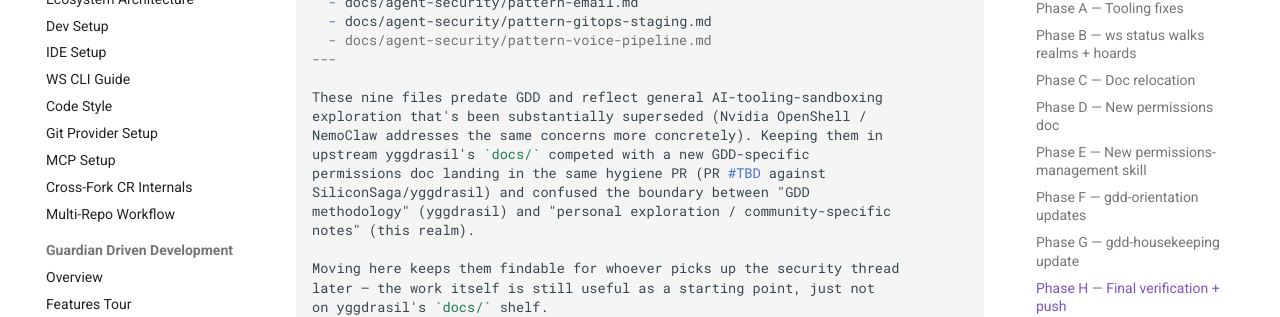
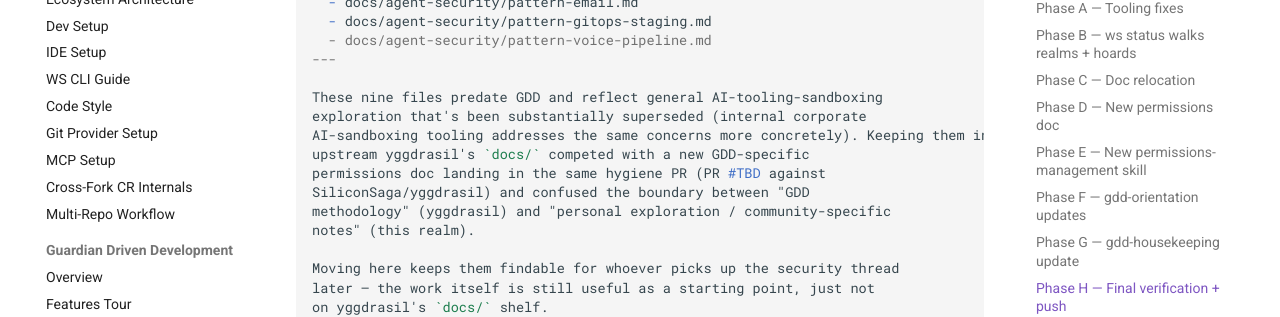
Before and after one commit to SiliconSaga/yggdrasil, an MkDocs documentation site: the page built from docs/plans/2026-04-27-permissions-and-hygiene-plan.md, in a window 1280 px wide and 1400 px high, scrolled down 12599 px. Shown: the part 172-489 px from the top of the window. Built offline with MkDocs 1.6.1 and Material for MkDocs 9.7.7, drawn with Linux system fonts in a browser that asks for light colours; comment, search, counter and statistics services are not loaded; some of the changed text lies outside the part shown.

Commit message:
docs: keep host/group examples vendor-neutral
Replaces the GitLab token-mapping example host and group prefix
with placeholders in `docs/git-provider-setup.md`, and removes
proprietary product names from prose in `docs/plans/*`. Keeps the
owner placeholder concrete for didactic value.

Co-Authored-By: Claude Opus 4.7 <noreply@anthropic.com>

````diff
--- a/docs/plans/2026-04-27-permissions-and-hygiene-plan.md
+++ b/docs/plans/2026-04-27-permissions-and-hygiene-plan.md
@@ -565,8 +565,8 @@ add:
 ---
 
 These nine files predate GDD and reflect general AI-tooling-sandboxing
-exploration that's been substantially superseded (Nvidia OpenShell /
-NemoClaw addresses the same concerns more concretely). Keeping them in
+exploration that's been substantially superseded (internal corporate
+AI-sandboxing tooling addresses the same concerns more concretely). Keeping them in
 upstream yggdrasil's `docs/` competed with a new GDD-specific
 permissions doc landing in the same hygiene PR (PR #TBD against
 SiliconSaga/yggdrasil) and confused the boundary between "GDD
@@ -626,8 +626,8 @@ remove:
 ---
 
 These files predate GDD and reflect general AI-tooling-sandboxing
-exploration that's been substantially superseded (Nvidia OpenShell /
-NemoClaw work). They competed for shelf space with the new GDD-specific
+exploration that's been substantially superseded (internal corporate
+AI-sandboxing tooling). They competed for shelf space with the new GDD-specific
 permissions doc (`docs/gdd/permissions.md`, also in this hygiene PR).
 
 Relocated to `realms/realm-siliconsaga/docs/agent-security/` —
@@ -663,7 +663,7 @@ Expected: `ls` shows directory not found OR empty; `git log --stat` shows 9 dele
 Edit the active thalami-hoard's per-machine thalamus file (e.g. `D:/Dev/GitWS/yggdrasil/hoards/thalami-Cervator/Dionysus-thalamus.md`). Under "## Observations", add:
 
 ```markdown
-- **Old `docs/agent-security/` content lives in `realms/realm-siliconsaga/docs/agent-security/`** (relocated 2026-04-27). The nine files (capability model, implementation phases, openclaw-security, several pattern-*) predate GDD and reflect general AI-tooling-sandboxing exploration that's been substantially superseded by Nvidia OpenShell / NemoClaw work. Moved out of upstream yggdrasil's `docs/` to clear shelf space for the new GDD-specific permissions doc, but kept findable here for any future security-oriented thread that wants to revisit them.
+- **Old `docs/agent-security/` content lives in `realms/realm-siliconsaga/docs/agent-security/`** (relocated 2026-04-27). The nine files (capability model, implementation phases, openclaw-security, several pattern-*) predate GDD and reflect general AI-tooling-sandboxing exploration that's been substantially superseded by internal corporate AI-sandboxing tooling. Moved out of upstream yggdrasil's `docs/` to clear shelf space for the new GDD-specific permissions doc, but kept findable here for any future security-oriented thread that wants to revisit them.
 ```
 
 Don't commit the Thalamus yet — batched per the cadence preference.
````
Also changed, not shown: docs/git-provider-setup.md (+3 -3 lines), docs/plans/2026-04-24-realms-and-hoards-design.md (+1 -1 lines), docs/plans/2026-04-27-permissions-and-hygiene-design.md (+2 -2 lines), docs/plans/2026-05-19-organization-stack-design.md (+1 -1 lines), docs/plans/2026-05-19-organization-stack-plan.md (+1 -1 lines).
